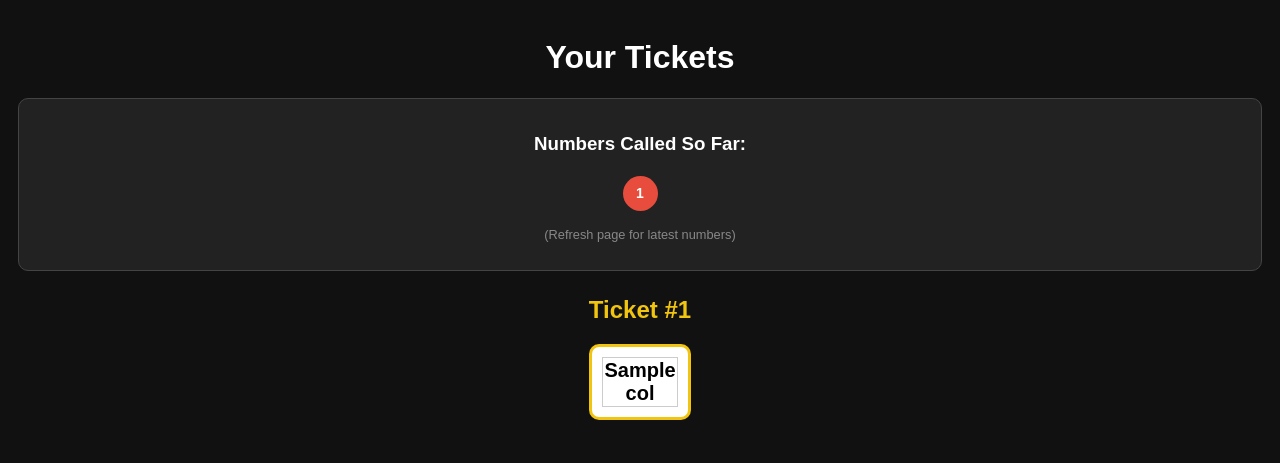
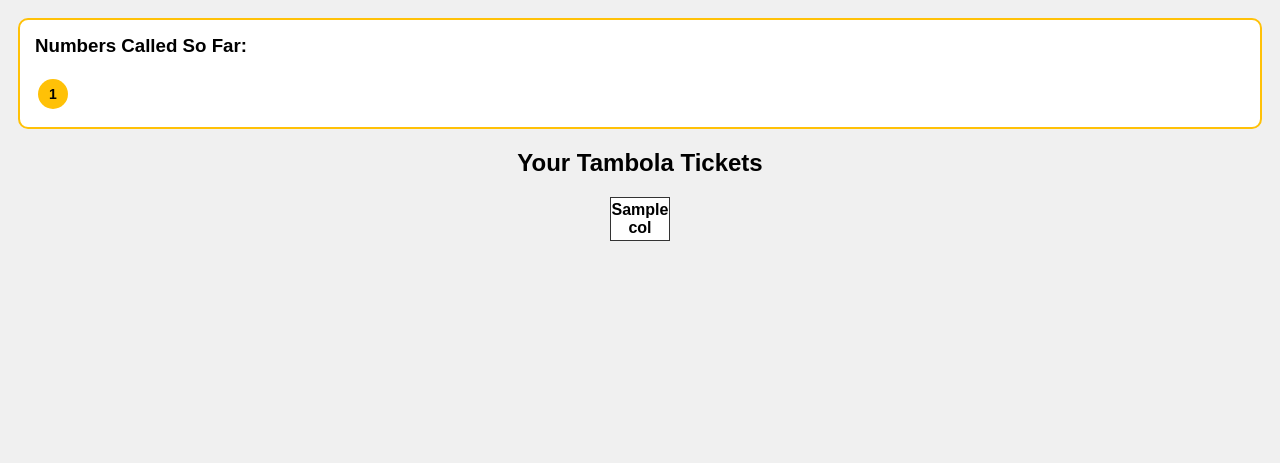
Before and after one commit to ramu265/my-tambola-game1, a Flask app: template Tambola/templates/user_ticket.html in a window 1280 px wide. Shown: the top 463 px of the page. Run offline with Flask 3, Linux system fonts and the light colour scheme; the template is opened without the code that fills it: most values are stand-ins (such as "Sample title", 1, 10 or a date in 2020).

Commit message:
Revamp user ticket HTML layout and styles
Updated the layout and styles of the user ticket page, including new classes for number display and automatic refresh functionality.

```diff
--- a/Tambola/templates/user_ticket.html
+++ b/Tambola/templates/user_ticket.html
@@ -1,52 +1,43 @@
 <!DOCTYPE html>
 <html>
 <head>
-    <title>Your Tambola Tickets</title>
-    <meta name="viewport" content="width=device-width, initial-scale=1">
+    <title>Your Tickets</title>
     <style>
-        body { text-align:center; background:#111; color:white; font-family: sans-serif; padding: 10px; }
-        .history-box { background: #222; padding: 15px; border-radius: 10px; margin-bottom: 20px; border: 1px solid #444; }
-        .num-ball { background: #e74c3c; color: white; width: 35px; height: 35px; line-height: 35px; border-radius: 50%; font-weight: bold; display: inline-block; margin: 3px; font-size: 14px; }
-        .ticket-container { margin-bottom: 30px; border: 3px solid #f1c40f; display: inline-block; padding: 10px; border-radius: 10px; background: #fff; }
-        table { border-collapse: collapse; background: white; color: black; margin: 0 auto; }
-        td { width: 45px; height: 45px; border: 1px solid #ccc; font-size: 20px; font-weight: bold; cursor: pointer; text-align: center; }
-        .marked { background: #3498db !important; color: white !important; }
-        .empty { background: #f0f0f0; }
-        h2 { color: #f1c40f; margin-top: 25px; }
+        body { font-family: sans-serif; background: #f0f0f0; padding: 10px; }
+        .history-box { background: white; padding: 15px; border-radius: 10px; margin-bottom: 20px; border: 2px solid #ffc107; }
+        .num-circle { display: inline-block; width: 30px; height: 30px; background: #ffc107; border-radius: 50%; text-align: center; line-height: 30px; margin: 3px; font-weight: bold; font-size: 14px; }
+        table { border-collapse: collapse; margin: 20px auto; background: white; }
+        td { border: 1px solid #333; width: 40px; height: 40px; text-align: center; font-weight: bold; }
+        .empty { background: #eee; }
     </style>
 </head>
 <body>
-    <h1>Your Tickets</h1>
-
     <div class="history-box">
-        <h3>Numbers Called So Far:</h3>
-        <div id="numbers-sequence">
+        <h3 style="margin-top: 0;">Numbers Called So Far:</h3>
+        <div id="history">
             {% for num in called_numbers %}
-                <span class="num-ball">{{ num }}</span>
+                <span class="num-circle">{{ num }}</span>
             {% endfor %}
         </div>
-        <p style="font-size: 0.8rem; color: #888;">(Refresh page for latest numbers)</p>
     </div>
 
+    <h2 style="text-align: center;">Your Tambola Tickets</h2>
     {% for ticket in tickets %}
-        <h2>Ticket #{{ loop.index }}</h2>
-        <div class="ticket-container">
-            <table>
-                {% for row in ticket %}
+        <table>
+            {% for row in ticket %}
                 <tr>
                     {% for col in row %}
-                        {% if col == 0 %}
-                            <td class="empty"></td>
-                        {% else %}
-                            <td onclick="this.classList.toggle('marked')" class="{% if col in called_numbers %}called{% endif %}">
-                                {{ col }}
-                            </td>
-                        {% endif %}
+                        <td class="{% if col == 0 %}empty{% endif %}">{% if col != 0 %}{{ col }}{% endif %}</td>
                     {% endfor %}
                 </tr>
-                {% endfor %}
-            </table>
-        </div>
+            {% endfor %}
+        </table>
+        <br>
     {% endfor %}
+
+    <script>
+        // ప్రతి 5 సెకన్లకు పేజీని రిఫ్రెష్ చేసి కొత్త నంబర్లు వచ్చాయో లేదో చూస్తుంది
+        setTimeout(function(){ location.reload(); }, 5000);
+    </script>
 </body>
 </html>
```
